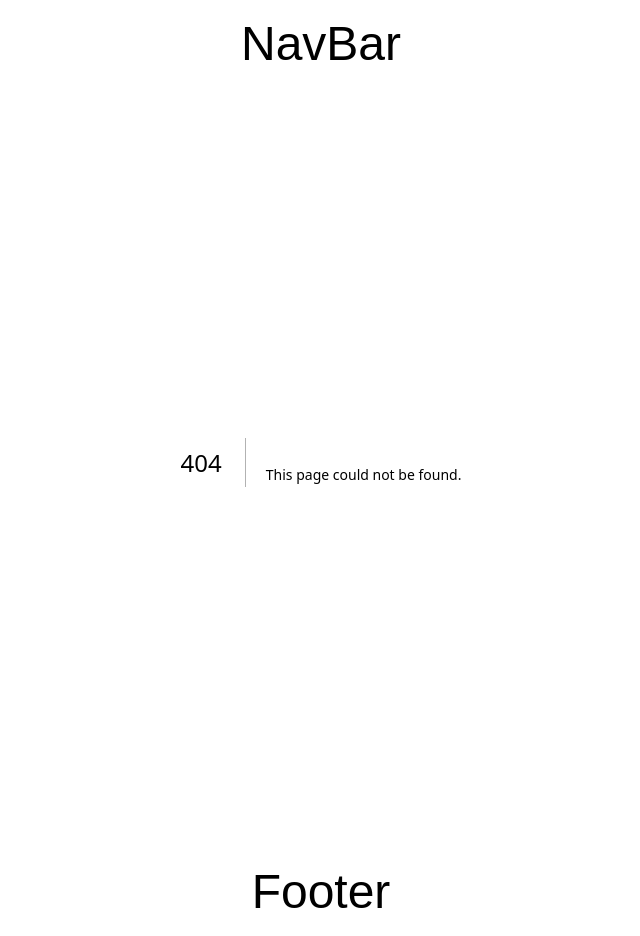
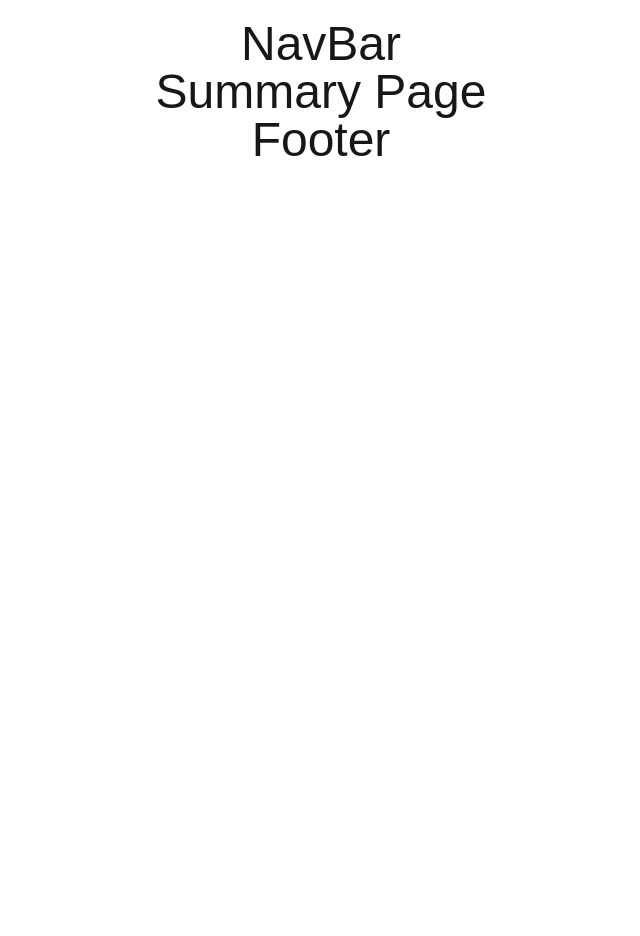
Before and after one commit to SDSU-CompE-561-Spring-2025/interactive-travel-planner, a Next.js app in the folder frontend/waymark/: page /summary in a window 1280 px wide. Before the commit this address had no page. Shown: the whole page, without its empty margins (319-959 px from the left). After the commit the page ends 800 px from the top, so only its background shows below. Built offline with nearby package versions, Linux system fonts and the light colour scheme.

Commit message:
Added auth nav group and added sign up and sign in page

```diff
--- /dev/null
+++ b/frontend/waymark/src/app/(auth)/sign-in/page.tsx
@@ -0,0 +1,4 @@
+export default function SignInPage () {
+    return <h1>Sign in Page</h1>
+
+}
--- /dev/null
+++ b/frontend/waymark/src/app/(auth)/sign-up/page.tsx
@@ -0,0 +1,4 @@
+export default function SignUpPage () {
+    return <h1>Sign Up Page</h1>
+
+}
--- /dev/null
+++ b/frontend/waymark/src/app/summary/page.tsx
@@ -0,0 +1,4 @@
+export default function SummaryPage() {
+    return <h1>Summary Page</h1>
+
+}
```
